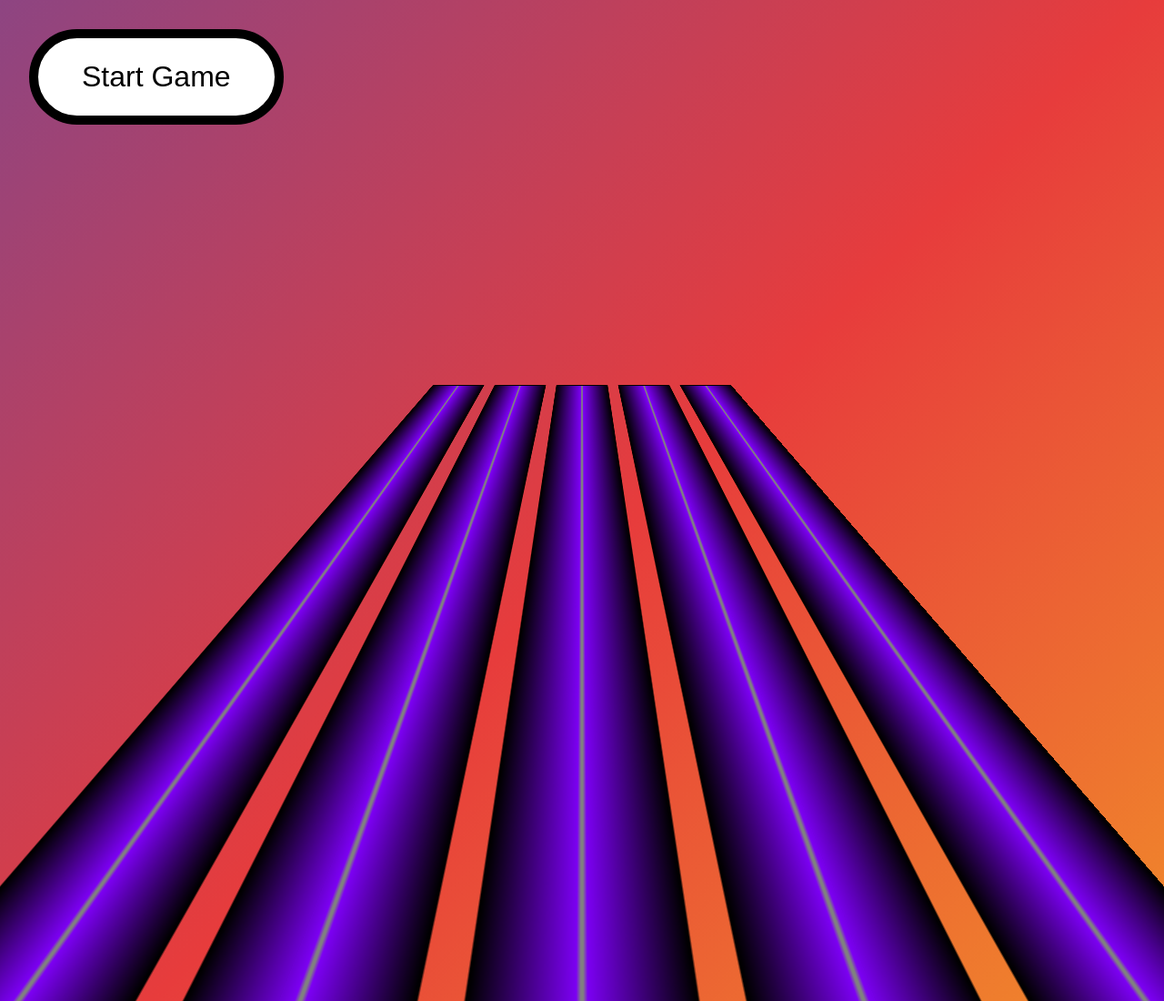
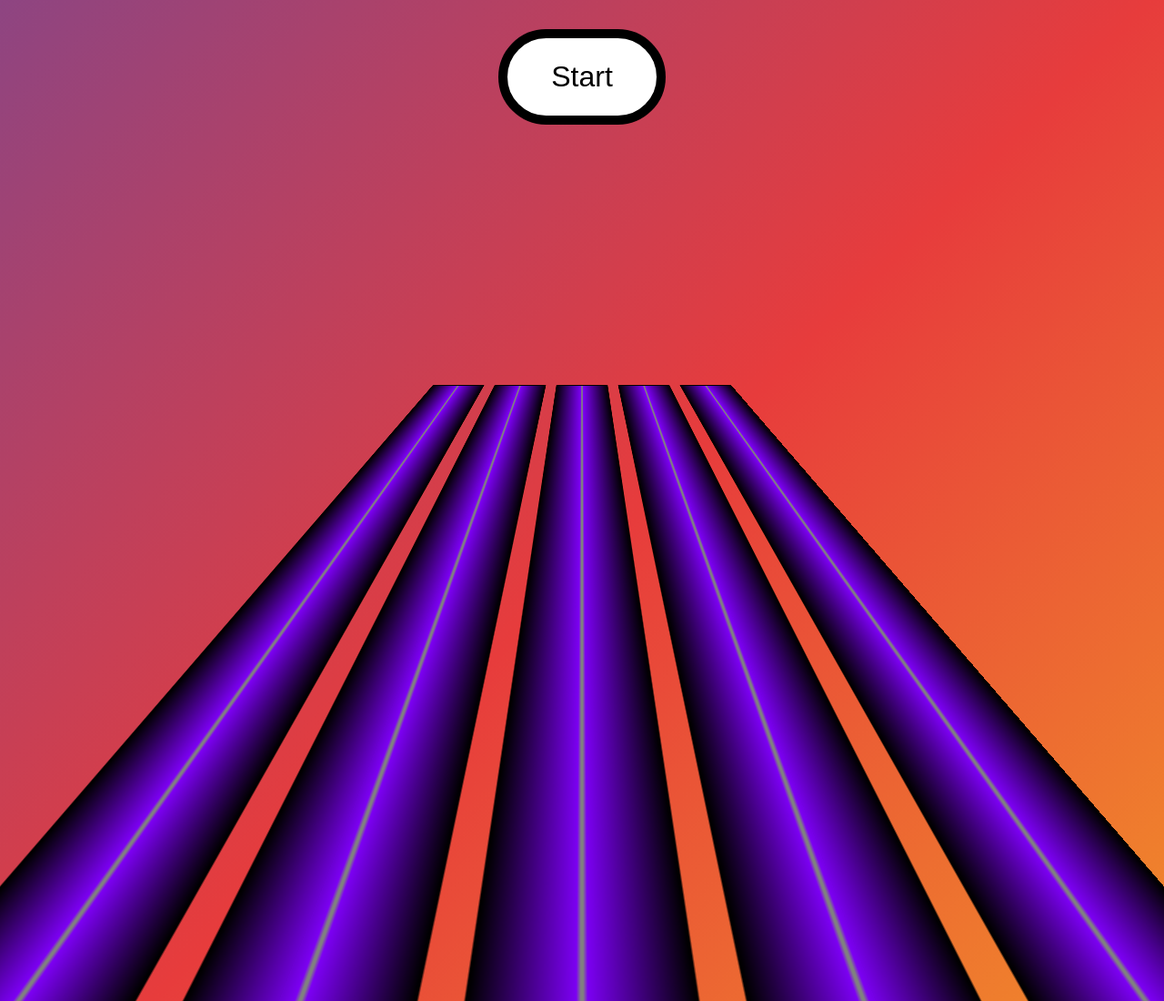
Before and after one commit to Jimflament/Sequencer, a website built with Vite: page index.html in a window 1280 px wide. Shown: the top 1100 px of the page at 91% size. Built offline with nearby package versions, Linux system fonts and the light colour scheme.

Commit message:
fixed button alignment

```diff
--- a/index.html
+++ b/index.html
@@ -9,7 +9,9 @@
     <title>Vite App</title>
   </head>
   <body>
-    <button id="start">Start Game</button>
+    <section>
+      <button id="start">Start</button>
+    </section>
     <div id="app"></div>
     <script type="module" src="/main.js"></script>
   </body>
--- a/style.css
+++ b/style.css
@@ -6,6 +6,12 @@
 
 body {
   overflow: hidden;
+}
+
+section {
+  display: flex;
+  width: 100%;
+  justify-content: center;
 }
 
 button {
```
